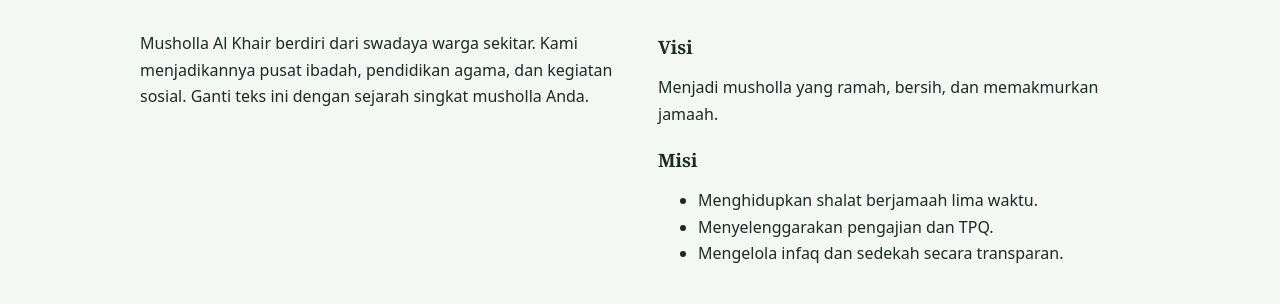
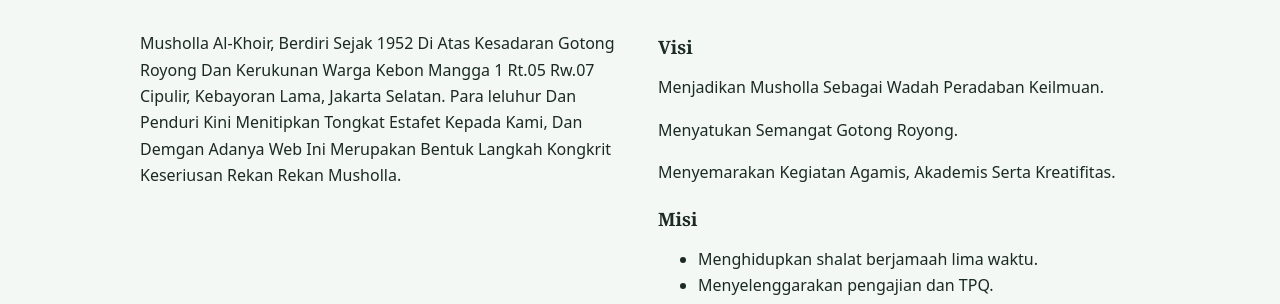
Before and after one commit to mujahidcorporation/musholla_al_khair, a plain HTML site: page index.html in a window 1280 px wide. Shown: the part 638-942 px from the top of the page. Drawn offline with Linux system fonts and the light colour scheme.

Commit message:
Update index.html

```diff
--- a/index.html
+++ b/index.html
@@ -21,8 +21,8 @@
 <section class="wrap block">
   <h2>Tentang kami</h2>
   <div class="two">
-    <p>Musholla Al Khair berdiri dari swadaya warga sekitar. Kami menjadikannya pusat ibadah, pendidikan agama, dan kegiatan sosial. Ganti teks ini dengan sejarah singkat musholla Anda.</p>
-    <div><h3>Visi</h3><p>Menjadi musholla yang ramah, bersih, dan memakmurkan jamaah.</p><h3>Misi</h3><ul><li>Menghidupkan shalat berjamaah lima waktu.</li><li>Menyelenggarakan pengajian dan TPQ.</li><li>Mengelola infaq dan sedekah secara transparan.</li></ul></div>
+    <p>Musholla Al-Khoir, Berdiri Sejak 1952 Di Atas Kesadaran Gotong Royong Dan Kerukunan Warga Kebon Mangga 1 Rt.05 Rw.07 Cipulir, Kebayoran Lama, Jakarta Selatan. Para leluhur Dan Penduri Kini Menitipkan Tongkat Estafet Kepada Kami, Dan Demgan Adanya Web Ini Merupakan Bentuk Langkah Kongkrit Keseriusan Rekan Rekan Musholla.</p>
+    <div><h3>Visi</h3><p>Menjadikan Musholla Sebagai Wadah Peradaban Keilmuan.</p><p>Menyatukan Semangat Gotong Royong.</p><p>Menyemarakan Kegiatan Agamis, Akademis Serta Kreatifitas.</p><h3>Misi</h3><ul><li>Menghidupkan shalat berjamaah lima waktu.</li><li>Menyelenggarakan pengajian dan TPQ.</li><li>Mengelola infaq dan sedekah secara transparan.</li></ul></div>
   </div>
 </section>
 <section class="wrap block">
```
